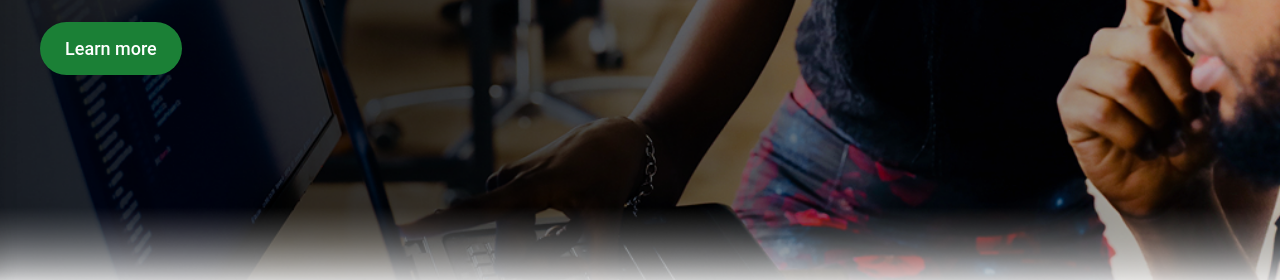
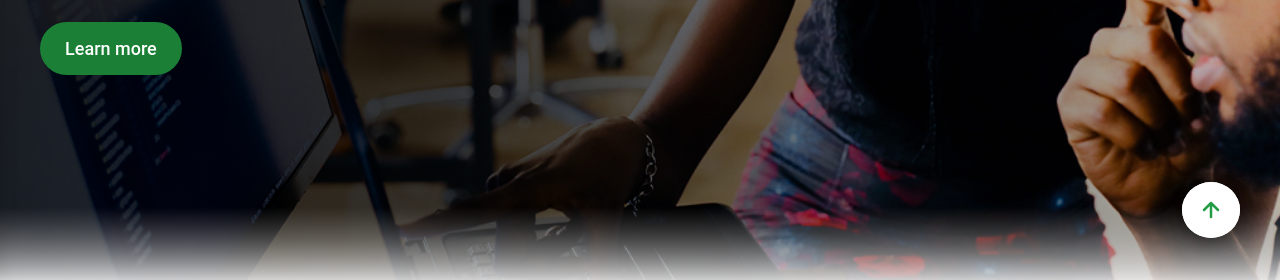
Before and after one commit to larbra/spatium, a plain HTML site: page index.html in a window 1280 px wide. Shown: the part 522-802 px from the top of the page. Drawn offline with Linux system fonts and the light colour scheme.

Commit message:
обновлена кнопка 'вверх'плавный скролл вверх

```diff
--- a/index.html
+++ b/index.html
@@ -220,6 +220,16 @@
 			Copyright 2020. Spatium Innovation Hub. All Rights Reserved
 		</div>
 	</footer>
+	<div class="to-up">
+		<button class="to-up" aria-label="Наверх">
+			<span class="to-up__link">
+				<svg width="28" height="28" viewBox="0 0 28 28" fill="none" xmlns="http://www.w3.org/2000/svg">
+					<path d="M14 21V7M14 7L7 14M14 7L21 14" stroke="currentColor" stroke-width="2.5" stroke-linecap="round"
+						stroke-linejoin="round" />
+				</svg>
+			</span>
+		</button>
+	</div>
 </body>
 
 </html>
--- a/src/css/style.css
+++ b/src/css/style.css
@@ -12,6 +12,32 @@ button {
 	cursor: pointer;
 }
 
+.to-up {
+	position: fixed;
+	bottom: 40px;
+	right: 40px;
+	width: 58px;
+	height: 56px;
+	border-radius: 50%;
+	background: #fff;
+	box-shadow: 0 4px 16px rgba(0, 0, 0, 0.18);
+	display: flex;
+	align-items: center;
+	justify-content: center;
+	border: none;
+}
+
+.to-up__link {
+	color: #249c45;
+	display: flex;
+	align-items: center;
+	justify-content: center;
+}
+
+.to-up:hover {
+	border: 2px solid #52FA43;
+	color: #52FA43;
+}
 
 .wrap {
 	max-width: 1200px;
@@ -85,6 +111,7 @@ button {
 	box-shadow: 0 8px 32px 0 rgba(27, 128, 54, 0.35);
 	transform: scale(1.03);
 }
+
 .header__link--dropdown {
 	position: relative;
 }
@@ -121,6 +148,7 @@ button {
 	background: #f2f2f2;
 	color: #1B8036;
 }
+
 /* burger */
 .burger {
 	display: none;
--- a/src/js/script.js
+++ b/src/js/script.js
@@ -64,3 +64,13 @@ document.addEventListener('DOMContentLoaded', function () {
 		});
 	});
 });
+
+document.addEventListener('DOMContentLoaded', function () {
+	const toUpBtn = document.querySelector('.to-up');
+	if (toUpBtn) {
+		toUpBtn.addEventListener('click', function (e) {
+			e.preventDefault();
+			window.scrollTo({ top: 0, behavior: 'smooth' });
+		});
+	}
+});
```
